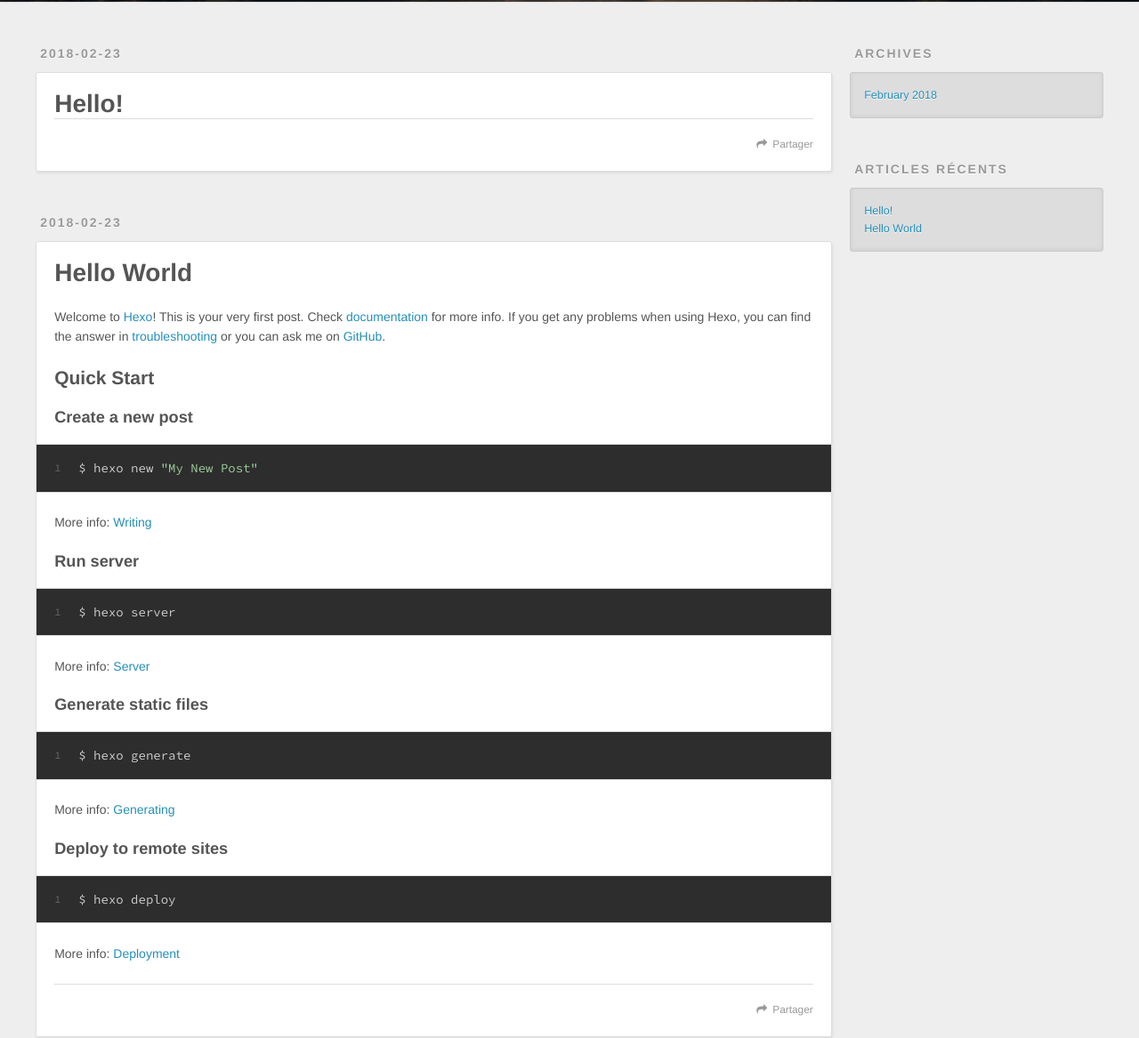
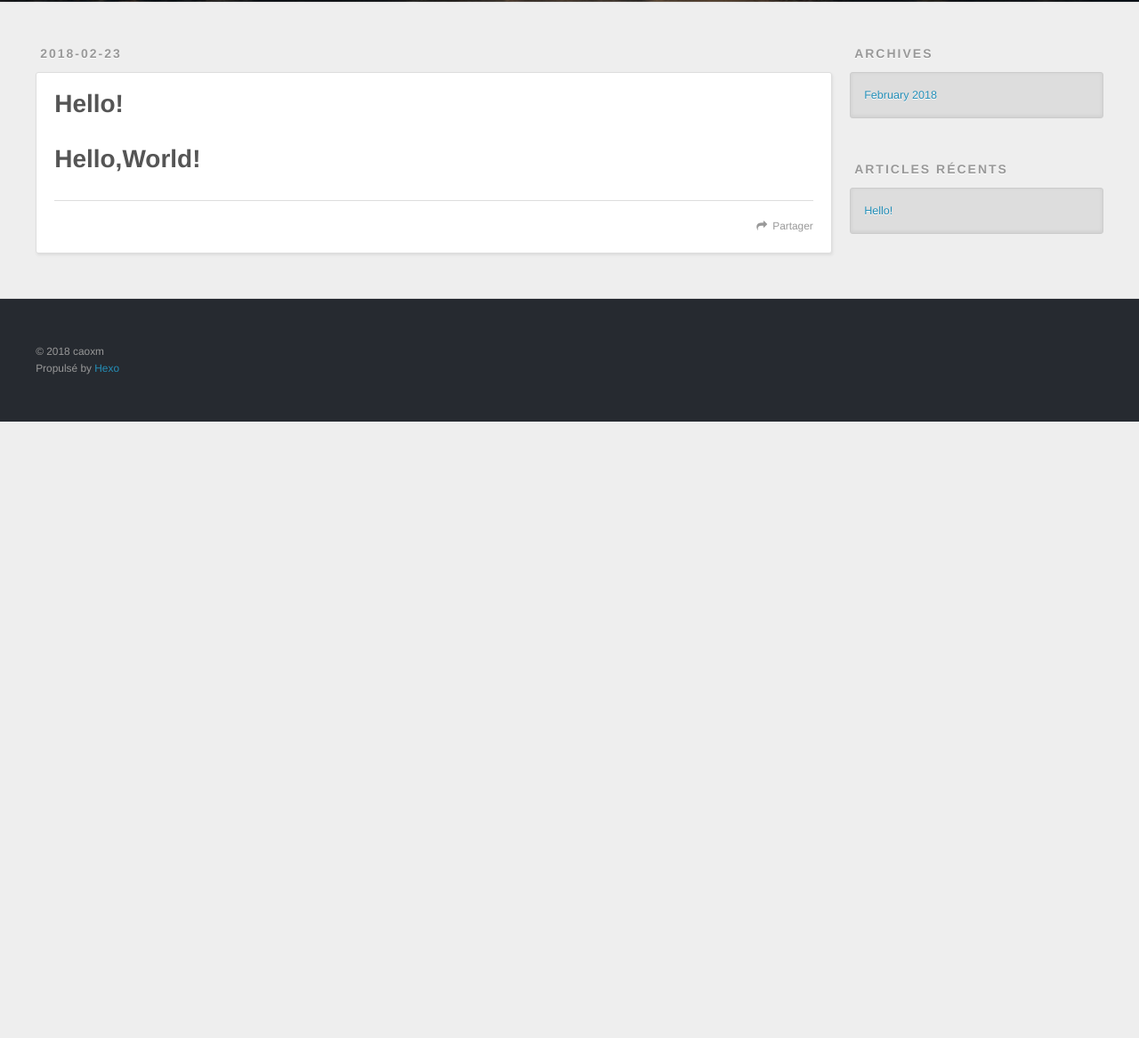
Before and after one commit to caoxm-me/caoxm.github.io, a plain HTML site: page index.html in a window 1280 px wide. Shown: the part 298-1465 px from the top of the page at 89% size. After the commit the page ends 800 px from the top, so only its background shows below. Drawn offline with nearby package versions, Linux system fonts and the light colour scheme.

Commit message:
Site updated: 2018-02-23 14:34:20

```diff
--- a/index.html
+++ b/index.html
@@ -86,56 +86,11 @@
 
     <div class="article-entry" itemprop="articleBody">
 
-
+        <h1 id="Hello-World"><a href="#Hello-World" class="headerlink" title="Hello,World!"></a>Hello,World!</h1>
 
     </div>
     <footer class="article-footer">
-      <a data-url="http://yoursite.com/2018/02/23/Hello/" data-id="cjdzjes4e0000asv7vn3v89hq" class="article-share-link">Partager</a>
-
-
-    </footer>
-  </div>
-
-</article>
-
-
-
-    <article id="post-hello-world" class="article article-type-post" itemscope itemprop="blogPost">
-  <div class="article-meta">
-    <a href="/2018/02/23/hello-world/" class="article-date">
-  <time datetime="2018-02-23T06:01:21.878Z" itemprop="datePublished">2018-02-23</time>
-</a>
-
-  </div>
-  <div class="article-inner">
-
-
-      <header class="article-header">
-
-
-    <h1 itemprop="name">
-      <a class="article-title" href="/2018/02/23/hello-world/">Hello World</a>
-    </h1>
-
-
-      </header>
-
-    <div class="article-entry" itemprop="articleBody">
-
-        <p>Welcome to <a href="https://hexo.io/" target="_blank" rel="noopener">Hexo</a>! This is your very first post. Check <a href="https://hexo.io/docs/" target="_blank" rel="noopener">documentation</a> for more info. If you get any problems when using Hexo, you can find the answer in <a href="https://hexo.io/docs/troubleshooting.html" target="_blank" rel="noopener">troubleshooting</a> or you can ask me on <a href="https://github.com/hexojs/hexo/issues" target="_blank" rel="noopener">GitHub</a>.</p>
-<h2 id="Quick-Start"><a href="#Quick-Start" class="headerlink" title="Quick Start"></a>Quick Start</h2><h3 id="Create-a-new-post"><a href="#Create-a-new-post" class="headerlink" title="Create a new post"></a>Create a new post</h3><figure class="highlight bash"><table><tr><td class="gutter"><pre><span class="line">1</span><br></pre></td><td class="code"><pre><span class="line">$ hexo new <span class="string">"My New Post"</span></span><br></pre></td></tr></table></figure>
-<p>More info: <a href="https://hexo.io/docs/writing.html" target="_blank" rel="noopener">Writing</a></p>
-<h3 id="Run-server"><a href="#Run-server" class="headerlink" title="Run server"></a>Run server</h3><figure class="highlight bash"><table><tr><td class="gutter"><pre><span class="line">1</span><br></pre></td><td class="code"><pre><span class="line">$ hexo server</span><br></pre></td></tr></table></figure>
-<p>More info: <a href="https://hexo.io/docs/server.html" target="_blank" rel="noopener">Server</a></p>
-<h3 id="Generate-static-files"><a href="#Generate-static-files" class="headerlink" title="Generate static files"></a>Generate static files</h3><figure class="highlight bash"><table><tr><td class="gutter"><pre><span class="line">1</span><br></pre></td><td class="code"><pre><span class="line">$ hexo generate</span><br></pre></td></tr></table></figure>
-<p>More info: <a href="https://hexo.io/docs/generating.html" target="_blank" rel="noopener">Generating</a></p>
-<h3 id="Deploy-to-remote-sites"><a href="#Deploy-to-remote-sites" class="headerlink" title="Deploy to remote sites"></a>Deploy to remote sites</h3><figure class="highlight bash"><table><tr><td class="gutter"><pre><span class="line">1</span><br></pre></td><td class="code"><pre><span class="line">$ hexo deploy</span><br></pre></td></tr></table></figure>
-<p>More info: <a href="https://hexo.io/docs/deployment.html" target="_blank" rel="noopener">Deployment</a></p>
-
-
-    </div>
-    <footer class="article-footer">
-      <a data-url="http://yoursite.com/2018/02/23/hello-world/" data-id="cjdzj5n8b0000xkv7sh5ey9od" class="article-share-link">Partager</a>
+      <a data-url="http://yoursite.com/2018/02/23/Hello/" data-id="cjdzk9wyd0000l4v76bodcaxk" class="article-share-link">Partager</a>
 
 
     </footer>
@@ -178,10 +133,6 @@
             <a href="/2018/02/23/Hello/">Hello!</a>
           </li>
 
-          <li>
-            <a href="/2018/02/23/hello-world/">Hello World</a>
-          </li>
-
       </ul>
     </div>
   </div>
```
Also changed, not shown: 2018/02/23/Hello/index.html (+6 -20 lines), archives/2018/02/index.html (+0 -23 lines), archives/2018/index.html (+0 -23 lines), archives/index.html (+0 -23 lines).
